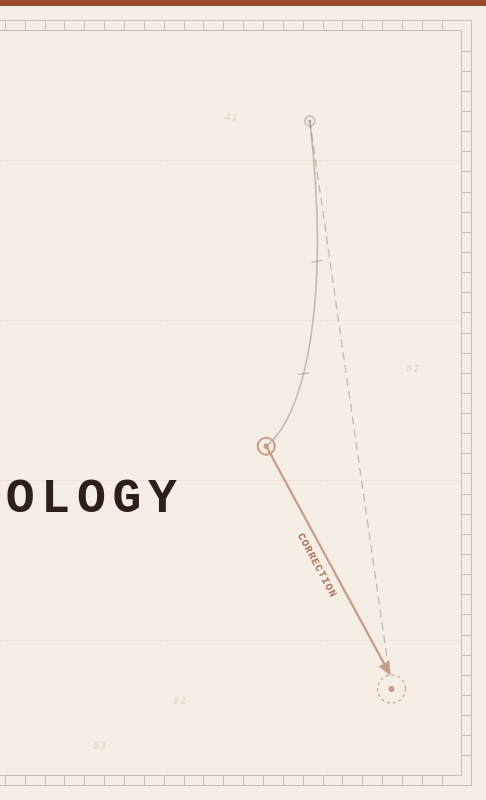
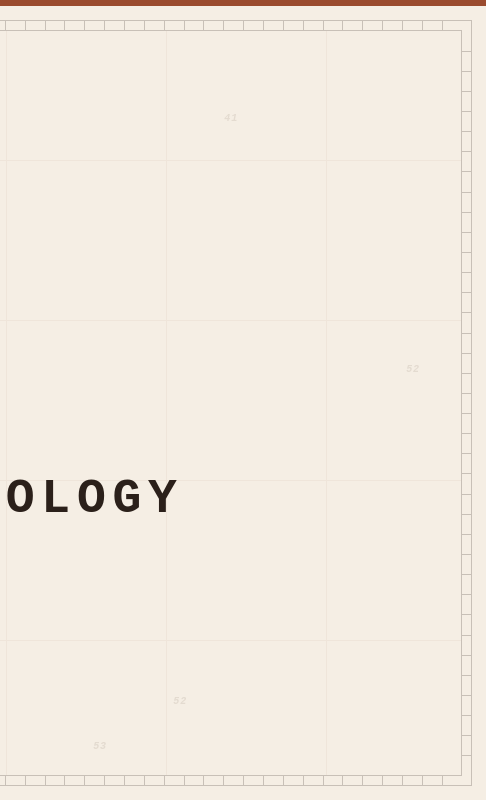
Before and after one commit to jonathansimon/balancedtech-web, a plain HTML site: page index.html in a window 1280 px wide. Shown: the full height of the page, 794-1280 px from the left. Drawn offline with Linux system fonts and the light colour scheme.

Commit message:
hiding course

```diff
--- a/index.html
+++ b/index.html
@@ -151,6 +151,7 @@
     }
 
     // ---- the course, in its own space ----
+    const SHOW_COURSE = false; // set to true to bring the course + correction back
     const wide = rw >= rh;
     const S = wide ? { x: Rg.x0 + rw * 0.1, y: Rg.y0 + rh * 0.72 } : { x: Rg.x0 + rw * 0.3, y: Rg.y0 + rh * 0.1 };
     const D = wide ? { x: Rg.x0 + rw * 0.9, y: Rg.y0 + rh * 0.28 } : { x: Rg.x0 + rw * 0.72, y: Rg.y0 + rh * 0.9 };
@@ -172,7 +173,7 @@
     const { off, nx, ny, F, c2 } = pick;
     const c1 = { x: S.x + ux * len * along * 0.55 + nx * off * 0.05, y: S.y + uy * len * along * 0.55 + ny * off * 0.05 };
 
-    const g = el('g', { filter: 'url(#rough)', opacity: '0.5' });
+    const g = el('g', { filter: 'url(#rough)', opacity: '0.5', display: SHOW_COURSE ? 'inline' : 'none' });
     el('line', { class: 'ink', x1: S.x, y1: S.y, x2: E.x, y2: E.y, 'stroke-width': '1.3', 'stroke-dasharray': '7 6', opacity: '0.5' }, g);
     el('circle', { class: 'ink', cx: S.x, cy: S.y, r: 5, 'stroke-width': '1.4', opacity: '0.5' }, g);
     el('circle', { cx: S.x, cy: S.y, r: 1.6, fill: '#2B201A', opacity: '0.5' }, g);
@@ -193,7 +194,7 @@
     // ---- labels ----
     const segDist = (px, py, a, b) => { const ddx = b.x - a.x, ddy = b.y - a.y; let t = ((px - a.x)*ddx + (py - a.y)*ddy) / (ddx*ddx + ddy*ddy);
       t = Math.max(0, Math.min(1, t)); return Math.hypot(px - (a.x + t*ddx), py - (a.y + t*ddy)); };
-    const lb = el('g', { opacity: 0.75 });
+    const lb = el('g', { opacity: 0.75, display: SHOW_COURSE ? 'inline' : 'none' });
     const label = (text, x, y, ang, cls) => {
       if (ang > 90) ang -= 180; if (ang < -90) ang += 180;
       const t = el('text', { x, y, 'text-anchor': 'middle', class: cls || '', transform: `rotate(${ang.toFixed(1)} ${x.toFixed(1)} ${y.toFixed(1)})` }, lb);
```
Also changed, not shown: 1 other file.
